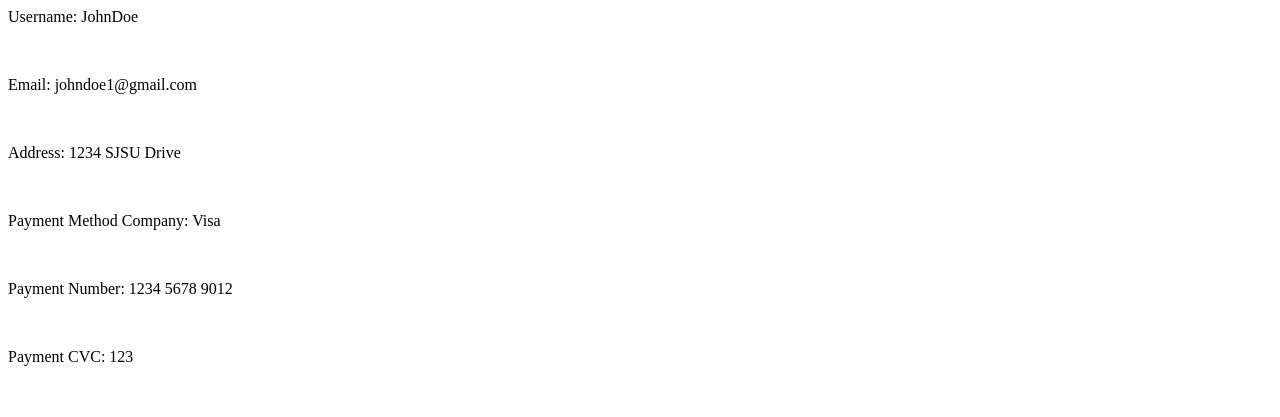
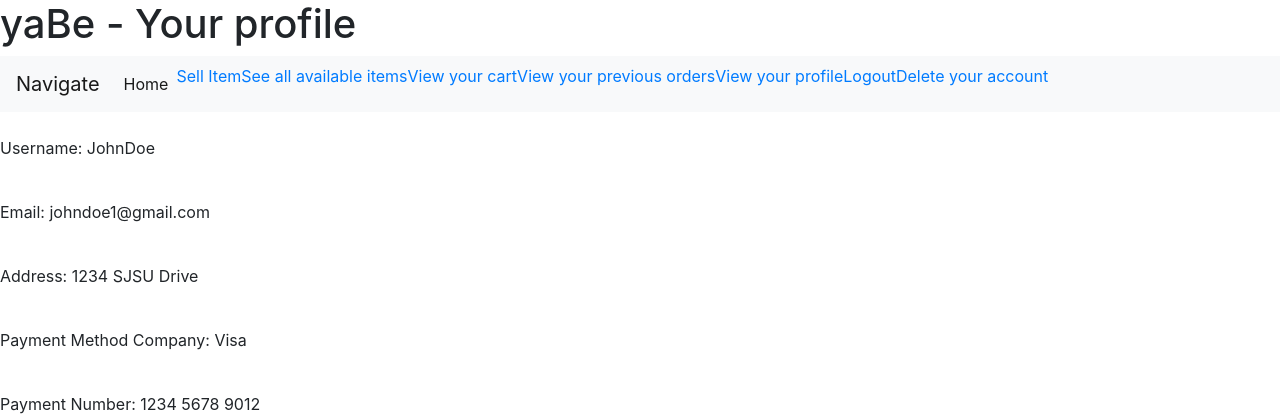
Before and after one commit to JustinYSJSU/cmpe131Project, a Flask app: page /view_profile in a window 1280 px wide. Shown: the top 417 px of the page. Run offline with Flask 2, Linux system fonts and the light colour scheme; a user stored in the database is signed in.

Commit message:
Added bootstrap for user profiles created test user for presentation

```diff
--- a/app/routes.py
+++ b/app/routes.py
@@ -226,7 +226,7 @@ def displayCart():
     db.session.query(ShoppingCart).filter(ShoppingCart.buyerID == current_user.id).delete()
     db.session.add(O)
     db.session.commit()
-
+    flash("Thank you for your purchase!")
     return redirect('/checkout')
   return render_template("displayCart.html", cart = temp, cartForm = checkout)
 
--- a/app/templates/user_profiles.html
+++ b/app/templates/user_profiles.html
@@ -1,3 +1,4 @@
+<!--
 <html>
  <head>
   <title> yaBe - Profile </title>
@@ -14,3 +15,82 @@
   </body>
 
 </html>
+<-->
+
+<!doctype html>
+<html lang="en">
+  <head>
+    <!-- Required meta tags -->
+    <meta charset="utf-8">
+    <meta name="viewport" content="width=device-width, initial-scale=1, shrink-to-fit=no">
+
+    <!-- Bootstrap CSS -->
+    <link rel="stylesheet" href="https://cdn.jsdelivr.net/npm/bootstrap@4.3.1/dist/css/bootstrap.min.css" integrity="sha384-ggOyR0iXCbMQv3Xipma34MD+dH/1fQ784/j6cY/iJTQUOhcWr7x9JvoRxT2MZw1T" crossorigin="anonymous">
+
+    <title> yaBe - Profile</title>
+  </head>
+  <body>
+    <h1> yaBe - Your profile</h1>
+
+
+  {% with messages = get_flashed_messages() %}
+  {% if messages %}
+   {% for message in messages %}
+    <p> {{message}} </p>
+   {% endfor %}
+  {% endif %}
+  {% endwith %}
+
+  <nav class="navbar navbar-expand-lg navbar-light bg-light">
+  <a class="navbar-brand" href="#">Navigate</a>
+  <button class="navbar-toggler" type="button" data-toggle="collapse" data-target="#navbarNav" aria-controls="navbarNav" aria-expanded="false" aria-label="Toggle navigation">
+    <span class="navbar-toggler-icon"></span>
+  </button>
+  <div class="collapse navbar-collapse" id="navbarNav">
+    <ul class="navbar-nav">
+      <li class="nav-item active">
+        <a class="nav-link" href="home">Home <span class="sr-only">(current)</span></a>
+      </li>
+      <li class="nav-item">
+        <a class="nav-item" href="sell_item">Sell Item</a>
+      </li>
+      <li class="nav-item">
+        <a class="nav-item" href="see_all_items">See all available items</a>
+      </li>
+      <li class="nav-item">
+        <a class="nav-item" href="cart">View your cart</a>
+      </li>
+      <li class="nav-item">
+        <a class="nav-item" href="checkout">View your previous orders</a>
+      </li>
+      <li class="nav-item">
+        <a class="nav-item" href="view_profile">View your profile</a>
+      </li>
+      <li class= "nav-item" >
+       <a class= "nav-item" href="{{ url_for('logout') }}"> Logout </a>
+      </li>
+      <li class="nav-item">
+        <a class="nav-item" href="deleteUser">Delete your account</a>
+      </li>
+    </ul>
+
+
+</nav>
+
+<br>
+
+ <p> Username: {{user.username}} </p> <br>
+    <p> Email: {{user.email}} </p>  <br>
+    <p> Address: {{user.address}} </p> <br>
+    <p> Payment Method Company: {{user.payment_method_company}} </p> <br>
+    <p> Payment Number: {{user.payment_method_number}} </p> <br>
+    <p> Payment CVC: {{user.payment_method_cvc}} </p> <br>
+    <p> Payment Expiration Date: {{user.payment_method_expdate}} </p> <br>
+
+
+ <!-- Optional JavaScript -->
+    <!-- jQuery first, then Popper.js, then Bootstrap JS -->
+    <script src="https://code.jquery.com/jquery-3.3.1.slim.min.js" integrity="sha384-q8i/X+965DzO0rT7abK41JStQIAqVgRVzpbzo5smXKp4YfRvH+8abtTE1Pi6jizo" crossorigin="anonymous"></script>
+    <script src="https://cdn.jsdelivr.net/npm/popper.js@1.14.7/dist/umd/popper.min.js" integrity="sha384-UO2eT0CpHqdSJQ6hJty5KVphtPhzWj9WO1clHTMGa3JDZwrnQq4sF86dIHNDz0W1" crossorigin="anonymous"></script>
+    <script src="https://cdn.jsdelivr.net/npm/bootstrap@4.3.1/dist/js/bootstrap.min.js" integrity="sha384-JjSmVgyd0p3pXB1rRibZUAYoIIy6OrQ6VrjIEaFf/nJGzIxFDsf4x0xIM+B07jRM" crossorigin="anonymous"></script>
+</html>
```
Also changed, not shown: app/templates/displayCart.html (+8 -0 lines), app/app.db.
